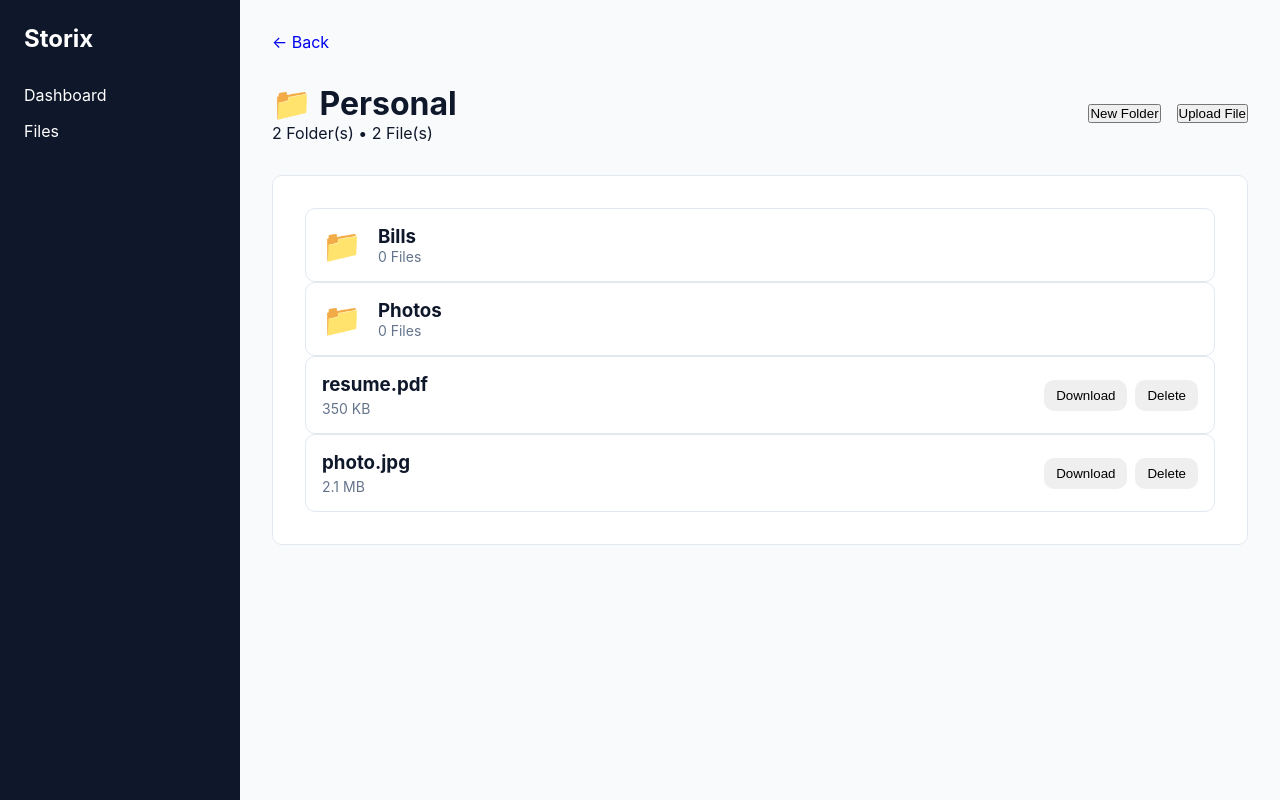
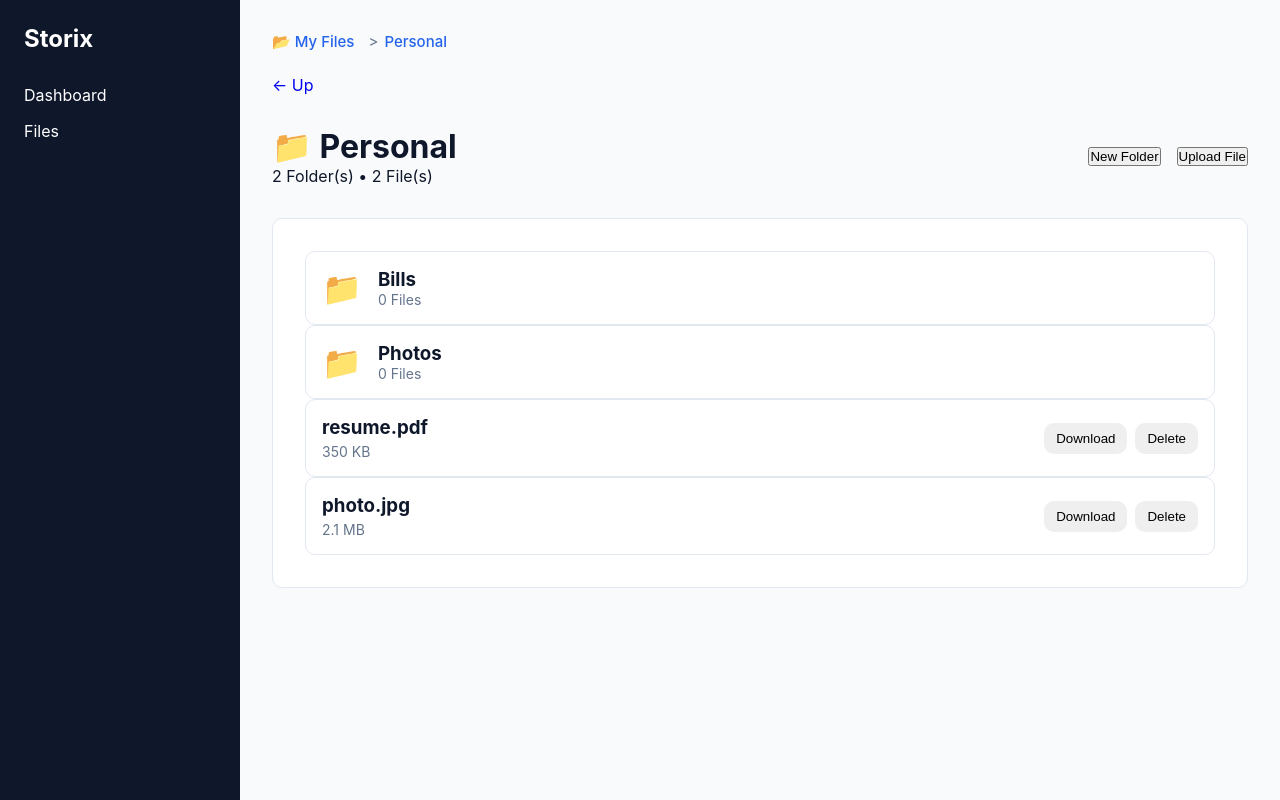
Before and after one commit to GauravSharma847/storix, a React (Vite) app: page /folders/1 in a window 1280 px wide. Built offline with nearby package versions, Linux system fonts and the light colour scheme.

Commit message:
Implemented Breadcuimb for better navigation between folders

```diff
--- /dev/null
+++ b/src/components/explorer/BreadCrumb.css
@@ -0,0 +1,31 @@
+.breadcrumb{
+
+    display:flex;
+
+    align-items:center;
+
+    flex-wrap:wrap;
+
+    gap:0.5rem;
+
+    margin-bottom:1.5rem;
+
+    font-size:15px;
+
+}
+
+.breadcrumb a{
+
+    color:var(--primary-color);
+
+    font-weight:500;
+
+}
+
+.separator{
+
+    margin:0 6px;
+
+    color:var(--text-secondary);
+
+}
--- /dev/null
+++ b/src/components/explorer/BreadCrumb.jsx
@@ -0,0 +1,53 @@
+import { Link } from "react-router-dom";
+import { useFolder } from "../../context/FolderContext";
+
+const Breadcrumb = ({ currentFolderId }) => {
+
+    const { folders } = useFolder();
+
+    const breadcrumb = [];
+
+    let currentFolder = folders.find(
+        folder => folder.id === Number(currentFolderId)
+    );
+
+    while (currentFolder) {
+
+        breadcrumb.unshift(currentFolder);
+
+        currentFolder = folders.find(
+            folder => folder.id === currentFolder.parentFolderId
+        );
+    }
+
+    return (
+
+        <div className="breadcrumb">
+
+            <Link to="/files">
+                📂 My Files
+            </Link>
+
+            {breadcrumb.map(folder => (
+
+                <span key={folder.id}>
+
+                    <span className="separator">
+                        &gt;
+                    </span>
+
+                    <Link to={`/folders/${folder.id}`}>
+                        {folder.name}
+                    </Link>
+
+                </span>
+
+            ))}
+
+        </div>
+
+    );
+
+};
+
+export default Breadcrumb;
--- a/src/pages/folders/FolderDetails.jsx
+++ b/src/pages/folders/FolderDetails.jsx
@@ -8,6 +8,9 @@ import FileCard from "../files/FileCard/FileCard";
 import FolderCard from "../files/FolderCard/FolderCard";
 
 import { useFolder } from "../../context/FolderContext";
+import Breadcrumb from "../../components/explorer/Breadcrumb";
+
+import "../../components/explorer/Breadcrumb.css";
 
 import "./FolderDetails.css";
 
@@ -42,6 +45,12 @@ const FolderDetails = () => {
 
             <div className="folder-details">
 
+                <div>
+
+                    <Breadcrumb
+                        currentFolderId={folderId}
+                    />
+
                     <Link
                         to={
                             folder?.parentFolderId
@@ -49,8 +58,10 @@ const FolderDetails = () => {
                                 : "/files"
                         }
                     >
-                    ← Back
+                        ← Up
                     </Link>
+
+                </div>
 
                 <div className="folder-header">
 
```
Lines whose indentation alone changed are shown as unchanged.
